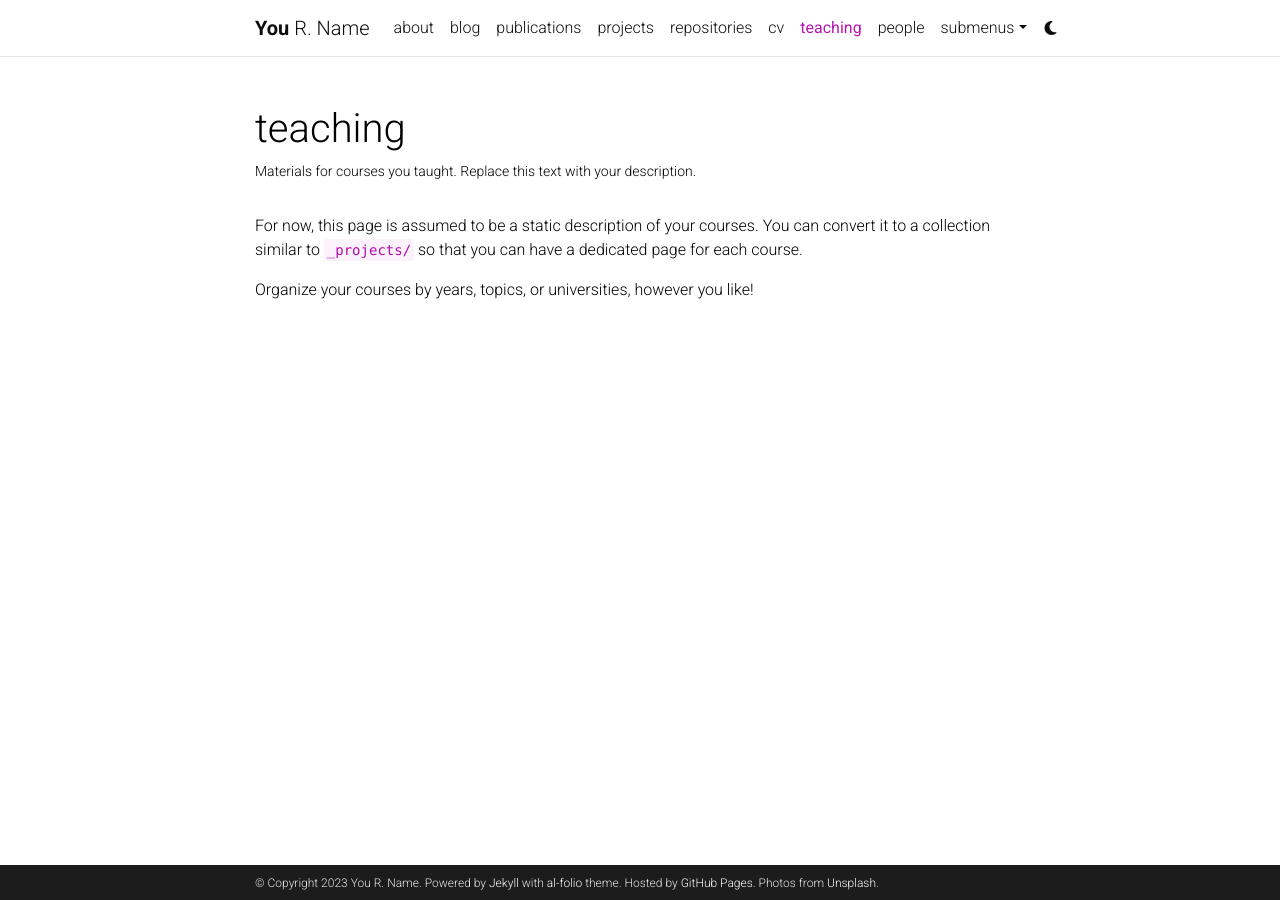
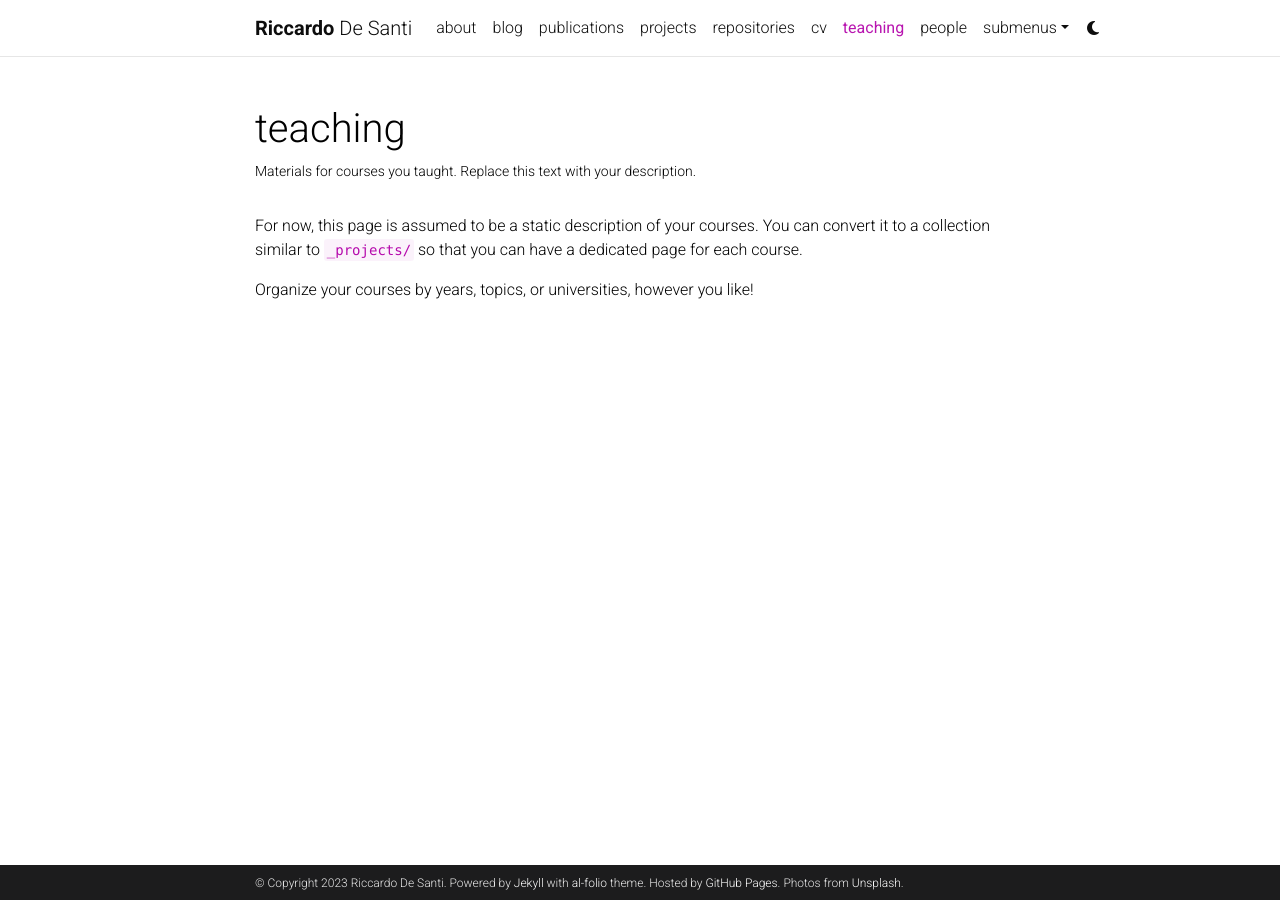
Before and after one commit to riccardodesanti/riccardodesanti.github.io, a Jekyll site: the page built from _pages/teaching.md, in a window 1280 px wide. Built offline with Jekyll 4.4.1, drawn with Linux system fonts in a browser that asks for light colours; comment, search, counter and statistics services are not loaded; a style sheet for code colours, icons or effects is not loaded.

Commit message:
bio data changed

```diff
--- a/_config.yml
+++ b/_config.yml
@@ -3,10 +3,10 @@
 # -----------------------------------------------------------------------------
 
 title: blank # the website title (if blank, full name will be used instead)
-first_name: You
-middle_name: R.
-last_name: Name
-email: you@example.com
+first_name: Riccardo
+middle_name:
+last_name: De Santi
+email: rdesanti@ethz.ch
 description: > # the ">" symbol means to ignore newlines until "footer_text:"
   A simple, whitespace theme for academics. Based on [*folio](https://github.com/bogoli/-folio) design.
 footer_text: >
@@ -67,9 +67,9 @@
 # Social integration
 # -----------------------------------------------------------------------------
 
-github_username: # your GitHub user name
+github_username: riccardodesanti # your GitHub user name
 gitlab_username: # your GitLab user name
-twitter_username: # your Twitter handle
+twitter_username: desariky # your Twitter handle
 mastodon_username: # your mastodon instance+username in the format instance.tld/@username
 linkedin_username: # your LinkedIn user name
 telegram_username: # your Telegram user name
```
